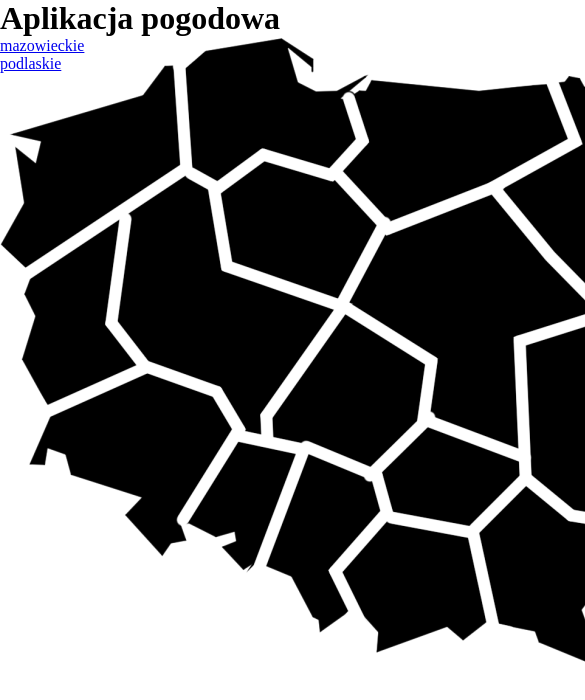
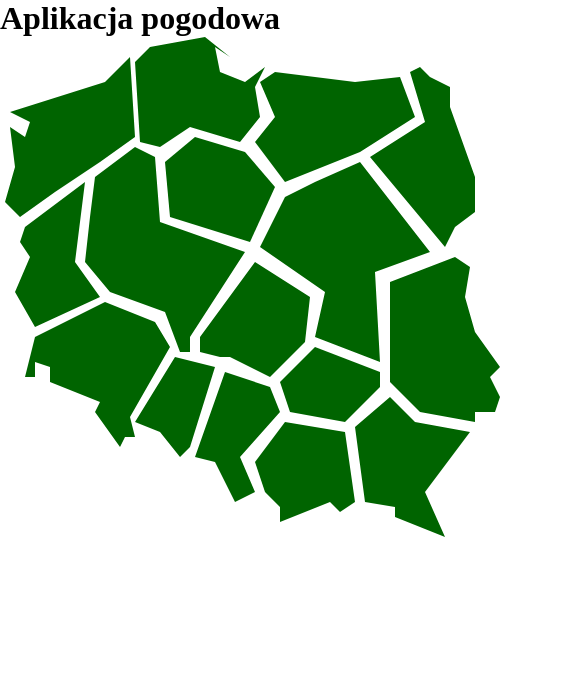
Before and after one commit to Jutrzenka/weather-map-frontend, a React (Create React App) app: page / in a window 390 px wide. Shown: the top 700 px of the page, 585 px wide, since content can reach past the window. Built offline with nearby package versions, Linux system fonts and the light colour scheme.

Commit message:
Fixed map to responsive version, created all voivodeships, added :hover to voivodeships and added onClick function to Voivodeship.tsx

```diff
--- /dev/null
+++ b/src/App.scss
@@ -0,0 +1,4 @@
+main {
+  width: 500px;
+  height: 500px;
+}
--- a/src/App.tsx
+++ b/src/App.tsx
@@ -1,16 +1,32 @@
 import React from 'react';
 import {Header} from "./components/Header/Header";
-import { PolandMap } from './components/PolandMap/PolandMap';
-import {Voivodeship} from "./components/Voivodeship/Voivodeship";
+import {PolandMap,  } from './components/PolandMap/PolandMap';
+import {Voivodeship, } from "./components/Voivodeship/Voivodeship";
 
 export const App = () => {
   return (
     <div className="App">
         <Header title={"Aplikacja pogodowa"}/>
-        <PolandMap>
-            <Voivodeship voivodeship={"mazowieckie"}/>
-            <Voivodeship voivodeship={"podlaskie"}/>
-        </PolandMap>
+        <main>
+            <PolandMap>
+                <Voivodeship voivodeship={"dolnoslaskie"}/>
+                <Voivodeship voivodeship={"kujawsko-pomorskie"}/>
+                <Voivodeship voivodeship={"lubelskie"}/>
+                <Voivodeship voivodeship={"lubuskie"}/>
+                <Voivodeship voivodeship={"lodzkie"}/>
+                <Voivodeship voivodeship={"malopolskie"}/>
+                <Voivodeship voivodeship={"mazowieckie"}/>
+                <Voivodeship voivodeship={"opolskie"}/>
+                <Voivodeship voivodeship={"podkarpackie"}/>
+                <Voivodeship voivodeship={"podlaskie"}/>
+                <Voivodeship voivodeship={"pomorskie"}/>
+                <Voivodeship voivodeship={"slaskie"}/>
+                <Voivodeship voivodeship={"swietokrzyskie"}/>
+                <Voivodeship voivodeship={"warminsko-mazurskie"}/>
+                <Voivodeship voivodeship={"wielkopolskie"}/>
+                <Voivodeship voivodeship={"zachodniopomorskie"}/>
+            </PolandMap>
+        </main>
     </div>
   );
 }
--- a/src/components/PolandMap/PolandMap.tsx
+++ b/src/components/PolandMap/PolandMap.tsx
@@ -7,7 +7,7 @@ interface Props {
 export const PolandMap = ({children}:Props) => {
     return (
         <div className={"PolandMap"}>
-            <img className={"PolandMap_img"} src={"./poland.png"} alt={"Poland"}/>
+            <div className={"PolandMap_img"}/>
             <ul className={"PolandMap_ul"}>
                 {children}
             </ul>
--- a/src/components/PolandMap/_PolandMap.scss
+++ b/src/components/PolandMap/_PolandMap.scss
@@ -1,9 +1,13 @@
 .PolandMap {
   position: relative;
+  width: 100%;
+  height: 100%;
   .PolandMap_img {
+    width: 100%;
+    height: 100%;
     filter: invert(100%);
   }
-  .PolandMap_ul {
+  .PolandMap_ul, .PolandMap_ul > * {
     position: absolute;
     height: 100%;
     width: 100%;
--- a/src/components/Voivodeship/Voivodeship.tsx
+++ b/src/components/Voivodeship/Voivodeship.tsx
@@ -6,8 +6,10 @@ interface Props {
 
 export const Voivodeship = ({voivodeship}:Props) => {
     return (
-        <li className={`Voivodeship ${voivodeship}`}>
-            <a href={"/"}>{voivodeship}</a>
+        <li className={`Voivodeship ${voivodeship}`}  onClick={() => {console.log(`Kliknięto ${voivodeship}`)}}>
+            <p className={"Voivodeship_p"}>
+                <span className={"Voivodeship__span visually-hidden"}>{voivodeship}</span>
+            </p>
         </li>
     )
 }
--- a/src/components/Voivodeship/_Voivodeship.scss
+++ b/src/components/Voivodeship/_Voivodeship.scss
@@ -1,3 +1,81 @@
 .Voivodeship {
   list-style: none;
+  background-color: darkgreen;
 }
+.Voivodeship:hover {
+  background-color: orange;
+}
+
+.Voivodeship__span.visually-hidden {
+  clip: rect(0 0 0 0);
+  clip-path: inset(50%);
+  height: 1px;
+  overflow: hidden;
+  position: absolute;
+  white-space: nowrap;
+  width: 1px;
+}
+
+.dolnoslaskie {
+  clip-path: polygon(26% 76%, 34% 62%, 31% 57%, 21% 53%, 7% 60%, 5% 68%, 7% 68%, 7% 65%, 10% 66%, 10% 69%, 20% 73%, 19% 75%, 24% 82%, 25% 80%, 27% 80%);
+}
+
+.kujawsko-pomorskie {
+  clip-path: polygon(39% 20%, 49% 23%, 55% 30%, 50% 41%, 34% 36%, 33% 25%);
+}
+
+.lubelskie {
+  clip-path: polygon(78% 69%, 84% 75%, 95% 77%, 95% 75%, 99% 75%, 100% 72%, 98% 68%, 100% 66%, 95% 59%, 93% 52%, 94% 46%, 91% 44%, 78% 49%, 78% 60%);
+}
+
+.lubuskie {
+  clip-path: polygon(17% 29%, 15% 45%, 20% 52%, 7% 58%, 3% 51%, 6% 44%, 4% 41%, 5% 38%);
+}
+
+.lodzkie {
+  clip-path: polygon(54% 68%, 61% 61%, 62% 52%, 51% 45%, 40% 60%, 40% 63%, 44% 64%, 46% 64%);
+}
+
+.malopolskie {
+  clip-path: polygon(57% 77%, 69% 79%, 71% 93%, 68% 95%, 66% 93%, 56% 97%, 56% 94%, 53% 91%, 51% 85%);
+}
+
+.mazowieckie {
+  clip-path: polygon(72% 25%, 86% 43%, 75% 47%, 76% 65%, 63% 60%, 65% 51%, 52% 42%, 57% 32%, 63% 29%);
+}
+
+.opolskie {
+  clip-path: polygon(35% 64%, 43% 66%, 38% 82%, 36% 84%, 32% 79%, 27% 77%);
+}
+
+.podkarpackie {
+  clip-path: polygon(78% 72%, 83% 77%, 94% 79%, 85% 91%, 89% 100%, 79% 96%, 79% 94%, 73% 93%, 71% 78%);
+}
+
+.podlaskie {
+  clip-path: polygon(82% 7%, 85% 17%, 74% 24%, 89% 42%, 91% 38%, 95% 35%, 95% 28%, 90% 14%, 90% 10%, 86% 8%, 84% 6%);
+}
+
+.pomorskie {
+  clip-path: polygon(27% 5%, 30% 2%, 41% 0%, 46% 4%, 43% 2%, 44% 7%, 49% 9%, 53% 6%, 51% 10%, 52% 16%, 48% 21%, 38% 18%, 32% 22%, 28% 21%);
+}
+
+.slaskie {
+  clip-path: polygon(45% 67%, 54% 70%, 56% 75%, 48% 84%, 51% 91%, 47% 93%, 43% 85%, 39% 84%);
+}
+
+.swietokrzyskie {
+  clip-path: polygon(56% 69%, 63% 62%, 76% 67%, 76% 70%, 69% 77%, 58% 75%);
+}
+
+.warminsko-mazurskie {
+  clip-path: polygon(57% 29%, 72% 23%, 83% 16%, 80% 8%, 71% 9%, 55% 7%, 52% 9%, 55% 16%, 51% 21%);
+}
+
+.wielkopolskie {
+  clip-path: polygon(19% 28%, 27% 22%, 31% 24%, 32% 37%, 49% 43%, 38% 60%, 38% 63%, 36% 63%, 33% 55%, 22% 51%, 17% 45%, 18% 36%);
+}
+
+.zachodniopomorskie {
+  clip-path: polygon(27% 20%, 26% 4%, 21% 9%, 2% 15%, 6% 17%, 5% 20%, 2% 18%, 3% 26%, 1% 33%, 4% 36%, 11% 31%, 20% 25%);
+}
--- a/src/import-style.scss
+++ b/src/import-style.scss
@@ -1,2 +1,3 @@
 @use "./components/import-components-style";
 @use "./reset";
+@use "./App";
```
Also changed, not shown: public/poland.png (deleted).
